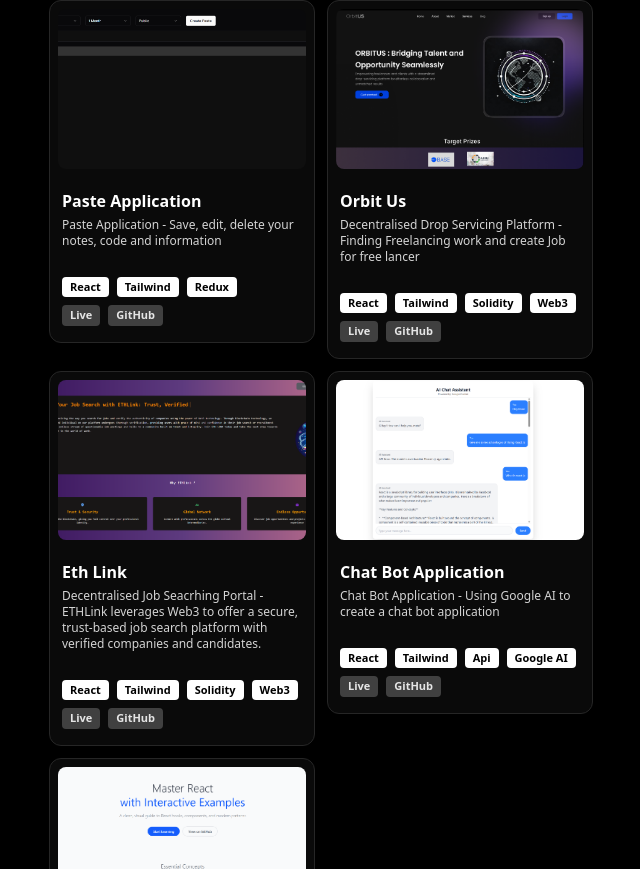
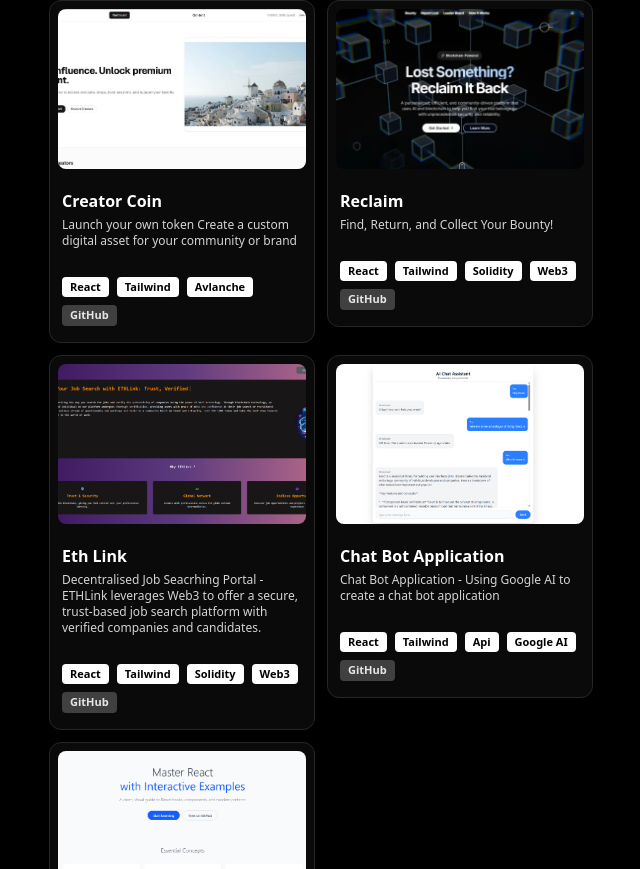
Before and after one commit to dhanush-adi/Portfolio, a React (Vite) app: page / in a window 1280 px wide. Shown: the part 891-1760 px from the top of the page, without its empty margins (319-959 px from the left). Built offline with nearby package versions, Linux system fonts and the light colour scheme; a web font is replaced by a local one.

Commit message:
Updated Code

```diff
--- a/src/components/V0.jsx
+++ b/src/components/V0.jsx
@@ -24,24 +24,22 @@ import reactRef from "../assets/Images/ReactRef.png";
 const projects = [
   {
     id: 1,
-    name: "Paste Application",
+    name: "Creator Coin",
     detail:
-      "Paste Application - Save, edit, delete your notes, code and information",
+      "Launch your own token Create a custom digital asset for your community or brand",
     logo: paste,
-    url: "https://paste-saving.vercel.app/",
-    techStack: ["React", "Tailwind", "Redux"],
-    githubUrl: "https://github.com/dhanush-adi/Paste-Application",
+    techStack: ["React", "Tailwind", "Avlanche"],
+    githubUrl: "https://github.com/vatsa2005/creator-coin",
   },
 
   {
     id: 2,
-    name: "Orbit Us",
+    name: "Reclaim",
     detail:
-      "Decentralised Drop Servicing Platform - Finding Freelancing work and create Job for free lancer",
+      "Find, Return, and Collect Your Bounty!",
     logo: orbitus,
-    url: "https://orbitus.vercel.app/",
     techStack: ["React", "Tailwind", "Solidity", "Web3"],
-    githubUrl: "https://github.com/dhanush-adi/Drop-Service---Orbit-Us",
+    githubUrl: "https://github.com/Nithesh8678/reclaim",
   },
   {
     id: 3,
--- a/src/components/V0projectCard.jsx
+++ b/src/components/V0projectCard.jsx
@@ -43,12 +43,6 @@ const V0projectCard = ({
           </div>
 
           <div className="flex gap-2 mt-2 sm:mt-0">
-            <a href={url} target="_blank" rel="noopener noreferrer">
-              <button className="bg-neutral-700 text-neutral-200 rounded px-2 py-0.5 font-semibold text-[10px] sm:text-[11px] flex items-center justify-center cursor-pointer hover:bg-neutral-600 transition-colors">
-                Live
-              </button>
-            </a>
-
             <a href={githubUrl} target="_blank" rel="noopener noreferrer">
               <button className="bg-neutral-700 text-neutral-200 rounded px-2 py-0.5 font-semibold text-[10px] sm:text-[11px] flex items-center justify-center cursor-pointer hover:bg-neutral-600 transition-colors">
                 GitHub
```
Also changed, not shown: src/assets/Images/83262276-ed3d-4038-83e9-4798ff38811c.png, src/assets/Images/paste.png.
